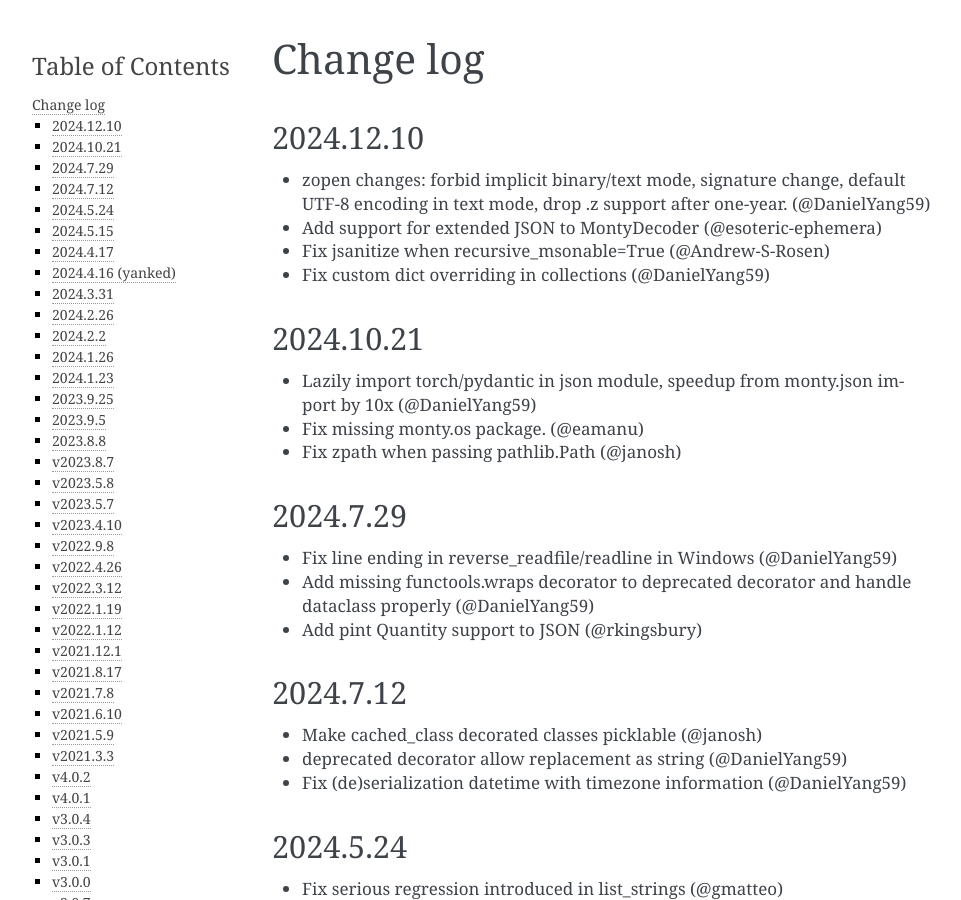
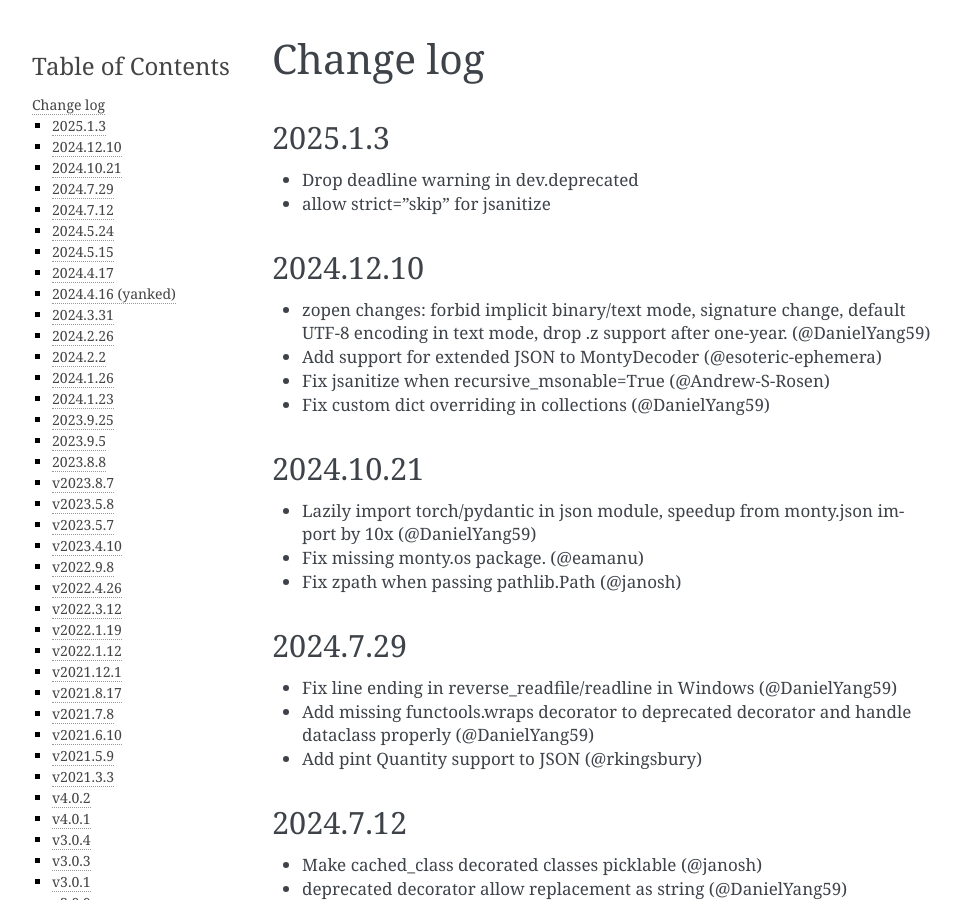
Before and after one commit to materialsvirtuallab/monty, a Sphinx documentation site: the page built from docs/changelog.md, in a window 1280 px wide and 900 px high. Shown: the whole window, without its empty margins (148-1109 px from the left). Built offline with Sphinx 7.4.7, drawn with Linux system fonts in a browser that asks for light colours.

Commit message:
Update change log.

```diff
--- a/docs/changelog.md
+++ b/docs/changelog.md
@@ -1,4 +1,8 @@
 # Change log
+
+## 2025.1.3
+- Drop deadline warning in dev.deprecated
+- allow strict="skip" for jsanitize
 
 ## 2024.12.10
 - zopen changes: forbid implicit binary/text mode, signature change, default UTF-8 encoding in text mode, drop .z
--- a/pyproject.toml
+++ b/pyproject.toml
@@ -22,7 +22,7 @@ dependencies = [
   "ruamel.yaml",
   "numpy",
 ]
-version = "2024.12.10"
+version = "2025.1.3"
 
 [project.optional-dependencies]
 ci = [
```
